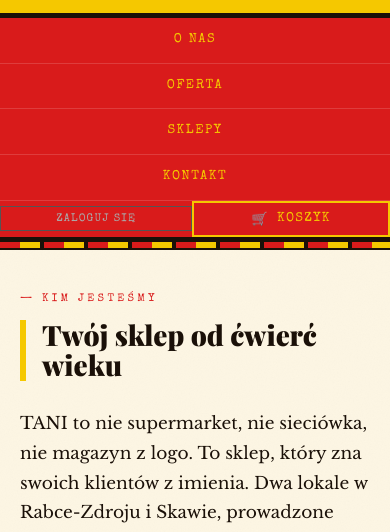
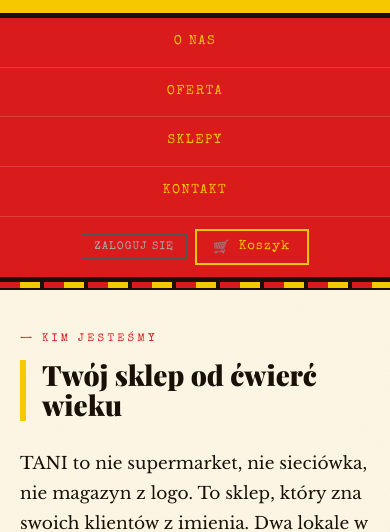
Before and after one commit to StolFranCode/Tani-rozbite-pliki, a plain HTML site: page index.html in a window 390 px wide. Shown: the part 304-836 px from the top of the page. Drawn offline with nearby package versions, Linux system fonts and the light colour scheme; no server answers.

Commit message:
powrót 13:18

```diff
--- a/styles.css
+++ b/styles.css
@@ -154,23 +154,16 @@ header {
   line-height: 1;
 }
 
-/* === NAV GLOBALNIE === */
+/* === NAV (Zabezpieczony układ z wyśrodkowanym koszykiem) === */
 nav {
   background: var(--red);
   border-bottom: var(--border);
+  display: flex;
+  flex-wrap: wrap;
+  align-items: center;
 }
 
-.nav-links {
-  display: flex;
-  flex-wrap: wrap;
-  width: 100%;
-  align-items: stretch;
-}
-
-/* Wspólny styl dla odnośników, przycisku auth i przycisku koszyka */
-.nav-links a,
-.auth-btn,
-.koszyk-btn {
+nav a {
   font-family: 'Special Elite', monospace;
   font-size: 13px;
   letter-spacing: 0.12em;
@@ -178,84 +171,28 @@ nav {
   color: var(--yellow);
   text-decoration: none;
   padding: 14px 24px;
-  background: transparent;
-  border: none;
-  border-right: 2px solid rgba(255, 255, 255, 0.15);
-  cursor: pointer;
-  display: flex;
-  align-items: center;
-  gap: 8px;
-  height: 100%;
+  border-right: 2px solid rgba(255,255,255,0.15);
   transition: background 0.15s, color 0.15s;
-  border-radius: 0; /* Reset styli mobilnych */
 }
 
-/* Efekt hover dla wszystkich elementów w menu */
-.nav-links a:hover,
-.auth-btn:hover,
-.koszyk-btn:hover {
+nav a:hover {
   background: var(--yellow);
   color: var(--black);
 }
 
-/* ⚠️ KLUCZOWY TRIK: Popycha przycisk logowania i wszystko za nim na prawą stronę */
-.auth-btn {
-  margin-left: auto;
+.nav-links {
+  display: flex;
+  flex-wrap: wrap;
+  flex: 1;
 }
 
-/* Kontener na koszyk – dbamy, by dziedziczył pełną wysokość */
 .nav-koszyk {
+  margin-left: auto;
+  padding: 0 20px;
   display: flex;
   align-items: center;
-  margin: 0 !important;
-  position: static !important;
-  transform: none !important;
+  gap: 8px;
 }
-
-/* Licznik koszyka dopasowany do brutalistycznego stylu */
-.koszyk-licznik {
-  background: var(--black);
-  color: var(--yellow);
-  border: 1px solid var(--yellow);
-  border-radius: 50%;
-  width: 20px;
-  height: 20px;
-  font-size: 11px;
-  display: none;
-  align-items: center;
-  justify-content: center;
-  font-family: 'Special Elite', monospace;
-}
-.koszyk-licznik.widoczny { display: flex; }
-
-/* Dynamiczna zmiana kolorów licznika przy hoverze na przycisk koszyka */
-.koszyk-btn:hover .koszyk-licznik {
-  background: var(--red);
-  color: #fff;
-  border-color: var(--red);
-}
-
-/* === RESPNSYWNOŚĆ (Modyfikacja RWD) === */
-@media (max-width: 720px) {
-  .nav-links {
-    flex-direction: column;
-  }
-  .nav-links a,
-  .auth-btn,
-  .koszyk-btn {
-    border-right: none;
-    border-bottom: 1px solid rgba(255, 255, 255, 0.15);
-    justify-content: center;
-    width: 100%;
-    padding: 12px 16px;
-  }
-  /* Na telefonach wyłączamy popychanie do prawej, żeby układało się równo w kolumnie */
-  .auth-btn {
-    margin-left: 0;
-  }
-  .nav-koszyk {
-    width: 100%;
-  }
 
 /* === SECTIONS === */
 section {
```
